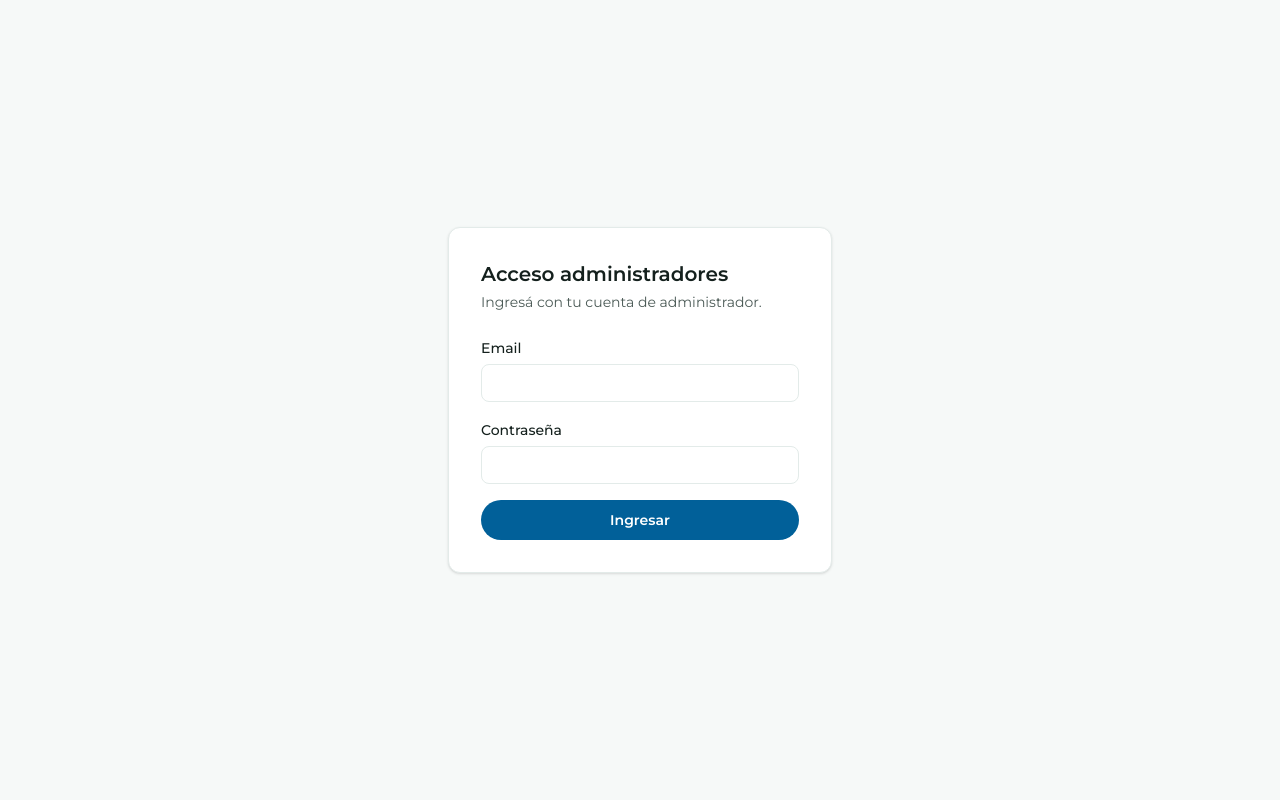
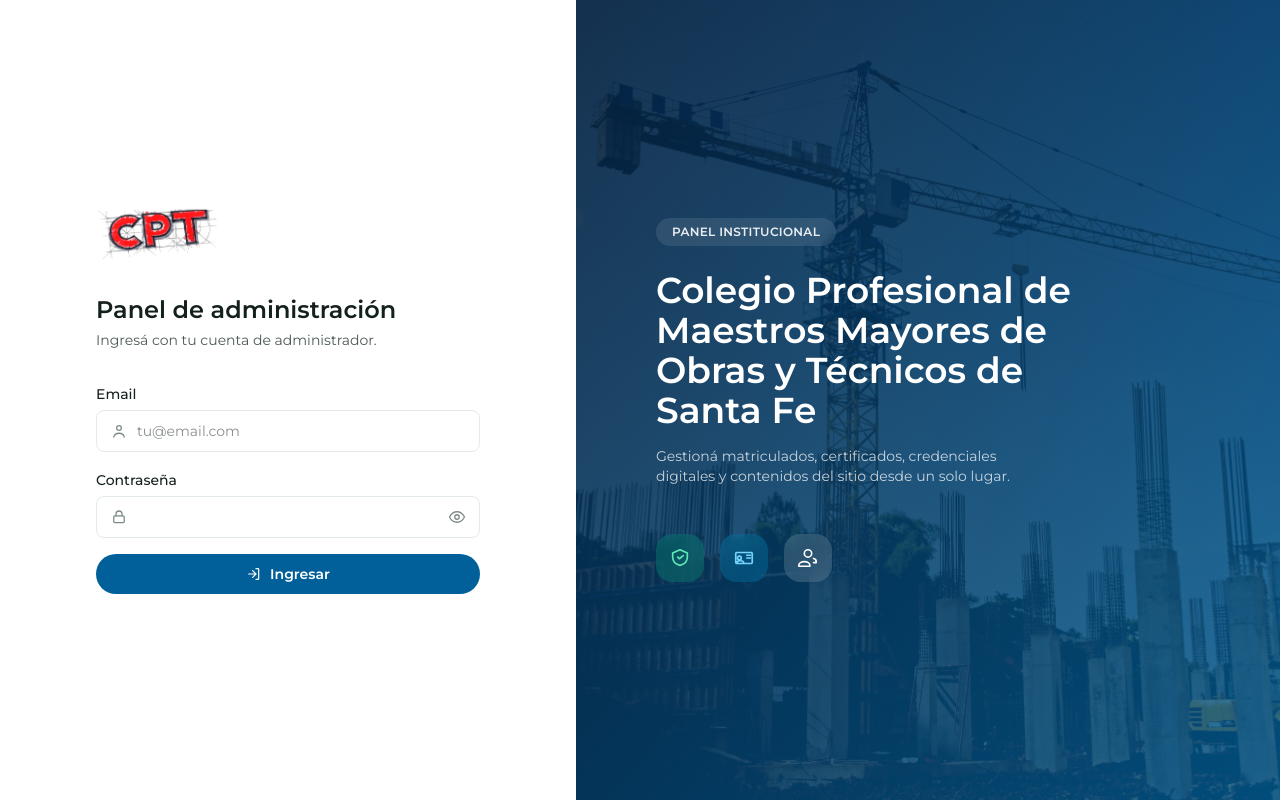
Before and after one commit to facun3625/cpt, a Next.js app: page /admin/login in a window 1280 px wide. Built offline with nearby package versions, Linux system fonts and the light colour scheme; no server answers.

Commit message:
style: rediseño visual de la página de inicio de sesión de administración

```diff
--- a/src/app/admin/login/page.tsx
+++ b/src/app/admin/login/page.tsx
@@ -1,43 +1,104 @@
 "use client";
 
-import { useActionState } from "react";
+import { useActionState, useState } from "react";
+import Image from "next/image";
 import { login } from "@/app/admin/actions";
 
 export default function AdminLoginPage() {
   const [state, formAction, pending] = useActionState(login, undefined);
+  const [showPassword, setShowPassword] = useState(false);
 
   return (
-    <div className="flex min-h-screen items-center justify-center bg-surface px-4">
-      <div className="w-full max-w-sm rounded-xl border border-surface-border bg-white p-8 shadow-sm">
-        <h1 className="text-xl font-semibold text-ink-900">Acceso administradores</h1>
+    <div className="flex min-h-screen">
+      <div className="flex w-full flex-col justify-center px-6 py-12 sm:px-10 lg:w-[45%] lg:px-16 xl:px-20">
+        <div className="mx-auto w-full max-w-sm">
+          <Image src="/logo.png" alt="CPT Santa Fe" width={130} height={60} unoptimized className="h-14 w-auto" />
+
+          <h1 className="mt-8 text-2xl font-semibold text-ink-900">Panel de administración</h1>
           <p className="mt-1 text-sm text-ink-600">Ingresá con tu cuenta de administrador.</p>
 
-        <form action={formAction} className="mt-6 space-y-4">
+          <form action={formAction} className="mt-8 space-y-4">
             <div>
               <label htmlFor="email" className="text-sm font-medium text-ink-700">
                 Email
               </label>
+              <div className="relative mt-1">
+                <svg
+                  width="18"
+                  height="18"
+                  viewBox="0 0 24 24"
+                  fill="none"
+                  className="pointer-events-none absolute left-3.5 top-1/2 -translate-y-1/2 text-ink-400"
+                  aria-hidden="true"
+                >
+                  <circle cx="12" cy="8" r="3.2" stroke="currentColor" strokeWidth="1.7" />
+                  <path d="M5 20c1-3.3 4-5 7-5s6 1.7 7 5" stroke="currentColor" strokeWidth="1.7" strokeLinecap="round" />
+                </svg>
                 <input
                   id="email"
                   name="email"
                   type="email"
                   required
                   autoComplete="username"
-              className="mt-1 w-full rounded-lg border border-surface-border px-3 py-2 text-sm outline-none focus:border-primary-400"
+                  placeholder="tu@email.com"
+                  className="w-full rounded-lg border border-surface-border py-2.5 pl-10 pr-3 text-sm outline-none focus:border-primary-400 focus:ring-1 focus:ring-primary-400"
                 />
               </div>
+            </div>
+
             <div>
               <label htmlFor="password" className="text-sm font-medium text-ink-700">
                 Contraseña
               </label>
+              <div className="relative mt-1">
+                <svg
+                  width="18"
+                  height="18"
+                  viewBox="0 0 24 24"
+                  fill="none"
+                  className="pointer-events-none absolute left-3.5 top-1/2 -translate-y-1/2 text-ink-400"
+                  aria-hidden="true"
+                >
+                  <rect x="5" y="10.5" width="14" height="9" rx="1.5" stroke="currentColor" strokeWidth="1.7" />
+                  <path d="M8 10.5V8a4 4 0 0 1 8 0v2.5" stroke="currentColor" strokeWidth="1.7" strokeLinecap="round" />
+                </svg>
                 <input
                   id="password"
                   name="password"
-              type="password"
+                  type={showPassword ? "text" : "password"}
                   required
                   autoComplete="current-password"
-              className="mt-1 w-full rounded-lg border border-surface-border px-3 py-2 text-sm outline-none focus:border-primary-400"
+                  className="w-full rounded-lg border border-surface-border py-2.5 pl-10 pr-10 text-sm outline-none focus:border-primary-400 focus:ring-1 focus:ring-primary-400"
                 />
+                <button
+                  type="button"
+                  onClick={() => setShowPassword((v) => !v)}
+                  className="absolute right-3.5 top-1/2 -translate-y-1/2 text-ink-400 transition-colors hover:text-ink-600"
+                  aria-label={showPassword ? "Ocultar contraseña" : "Mostrar contraseña"}
+                >
+                  {showPassword ? (
+                    <svg width="18" height="18" viewBox="0 0 24 24" fill="none" aria-hidden="true">
+                      <path
+                        d="M3 3l18 18M10.6 10.6a2.5 2.5 0 0 0 3.5 3.5M6.5 6.7C4.5 8.1 3 10 2 12c1.8 3.6 5.5 7 10 7 1.6 0 3.1-.4 4.4-1.1M9.9 4.2A10.4 10.4 0 0 1 12 4c4.5 0 8.2 3.4 10 7-.6 1.2-1.4 2.4-2.3 3.4"
+                        stroke="currentColor"
+                        strokeWidth="1.7"
+                        strokeLinecap="round"
+                        strokeLinejoin="round"
+                      />
+                    </svg>
+                  ) : (
+                    <svg width="18" height="18" viewBox="0 0 24 24" fill="none" aria-hidden="true">
+                      <path
+                        d="M2 12c1.8-3.6 5.5-7 10-7s8.2 3.4 10 7c-1.8 3.6-5.5 7-10 7s-8.2-3.4-10-7Z"
+                        stroke="currentColor"
+                        strokeWidth="1.7"
+                        strokeLinejoin="round"
+                      />
+                      <circle cx="12" cy="12" r="3" stroke="currentColor" strokeWidth="1.7" />
+                    </svg>
+                  )}
+                </button>
+              </div>
             </div>
 
             {state?.error && <p className="text-sm font-medium text-accent-600">{state.error}</p>}
@@ -45,12 +106,81 @@ export default function AdminLoginPage() {
             <button
               type="submit"
               disabled={pending}
-            className="w-full rounded-full bg-primary-700 px-6 py-2.5 text-sm font-semibold text-white transition-colors hover:bg-primary-900 disabled:opacity-60"
+              className="flex w-full items-center justify-center gap-2 rounded-full bg-primary-700 px-6 py-2.5 text-sm font-semibold text-white transition-colors hover:bg-primary-900 disabled:opacity-60"
             >
-            {pending ? "Ingresando…" : "Ingresar"}
+              {pending ? (
+                "Ingresando…"
+              ) : (
+                <>
+                  <svg width="16" height="16" viewBox="0 0 24 24" fill="none" aria-hidden="true">
+                    <path
+                      d="M15 4h3a1 1 0 0 1 1 1v14a1 1 0 0 1-1 1h-3M10 17l5-5-5-5M4 12h11"
+                      stroke="currentColor"
+                      strokeWidth="1.8"
+                      strokeLinecap="round"
+                      strokeLinejoin="round"
+                    />
+                  </svg>
+                  Ingresar
+                </>
+              )}
             </button>
           </form>
         </div>
       </div>
+
+      <div className="relative hidden overflow-hidden lg:block lg:w-[55%]">
+        <Image src="/hero-construction.jpg" alt="" fill priority className="object-cover" />
+        <div className="absolute inset-0 bg-gradient-to-br from-primary-900/90 via-primary-800/85 to-primary-700/80" />
+
+        <div className="relative flex h-full flex-col justify-center px-16 xl:px-20">
+          <span className="inline-flex w-fit items-center rounded-full bg-white/10 px-4 py-1.5 text-xs font-semibold uppercase tracking-wide text-white/90 backdrop-blur-sm">
+            Panel institucional
+          </span>
+          <h2 className="mt-6 max-w-md text-3xl font-semibold text-white xl:text-4xl">
+            Colegio Profesional de Maestros Mayores de Obras y Técnicos de Santa Fe
+          </h2>
+          <p className="mt-4 max-w-sm text-sm text-white/75">
+            Gestioná matriculados, certificados, credenciales digitales y contenidos del sitio desde un solo lugar.
+          </p>
+
+          <div className="mt-12 flex items-center gap-4">
+            <div className="flex h-12 w-12 items-center justify-center rounded-2xl bg-emerald-400/20 text-emerald-300 backdrop-blur-sm">
+              <svg width="22" height="22" viewBox="0 0 24 24" fill="none" aria-hidden="true">
+                <path
+                  d="M12 3 4 6.5V11c0 4.5 3.2 7.9 8 9 4.8-1.1 8-4.5 8-9V6.5L12 3Zm-2.5 8 1.8 1.8L15.5 9.5"
+                  stroke="currentColor"
+                  strokeWidth="1.8"
+                  strokeLinecap="round"
+                  strokeLinejoin="round"
+                />
+              </svg>
+            </div>
+            <div className="flex h-12 w-12 items-center justify-center rounded-2xl bg-sky-400/20 text-sky-300 backdrop-blur-sm">
+              <svg width="22" height="22" viewBox="0 0 24 24" fill="none" aria-hidden="true">
+                <path
+                  d="M4 6h16a1 1 0 0 1 1 1v10a1 1 0 0 1-1 1H4a1 1 0 0 1-1-1V7a1 1 0 0 1 1-1Zm3 4a2 2 0 1 0 0 4 2 2 0 0 0 0-4Zm-3 8c.3-1.7 1.8-3 3.5-3h1c1.7 0 3.2 1.3 3.5 3M15 9h4M15 12h4"
+                  stroke="currentColor"
+                  strokeWidth="1.8"
+                  strokeLinecap="round"
+                  strokeLinejoin="round"
+                />
+              </svg>
+            </div>
+            <div className="flex h-12 w-12 items-center justify-center rounded-2xl bg-white/15 text-white backdrop-blur-sm">
+              <svg width="22" height="22" viewBox="0 0 24 24" fill="none" aria-hidden="true">
+                <path
+                  d="M16 7a4 4 0 1 1-8 0 4 4 0 0 1 8 0Zm-8 9c-3.3 0-6 1.6-6 4v1h12v-1c0-2.4-2.7-4-6-4Zm10-3.5c1.7.3 3 1.6 3 3.5v1h-3"
+                  stroke="currentColor"
+                  strokeWidth="1.8"
+                  strokeLinecap="round"
+                  strokeLinejoin="round"
+                />
+              </svg>
+            </div>
+          </div>
+        </div>
+      </div>
+    </div>
   );
 }
```
Lines whose indentation alone changed are shown as unchanged.
